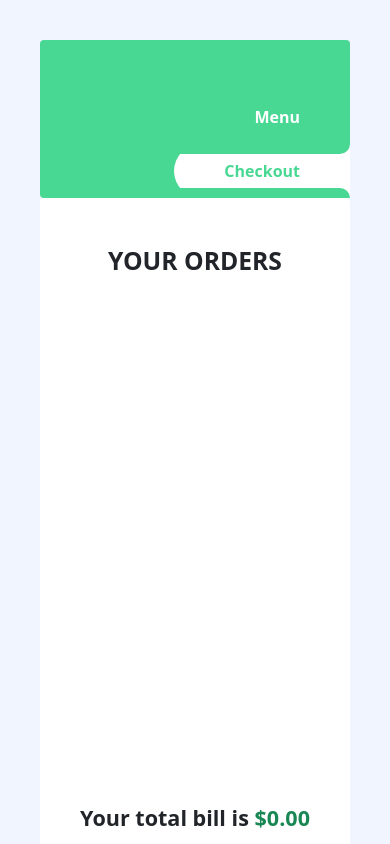
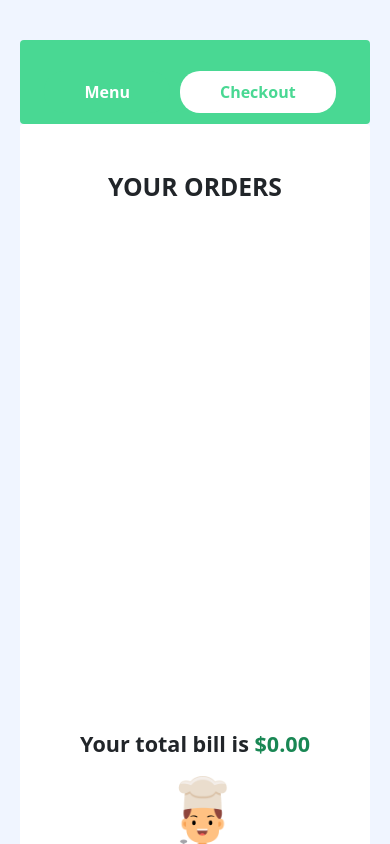
Before and after one commit to ReshadSadik/food_ordering_app, a React (Create React App) app: page /checkout in a window 390 px wide. Shown: the top 844 px of the page. Built offline with nearby package versions, Linux system fonts and the light colour scheme.

Commit message:
responsive checkout page

```diff
--- a/src/App.css
+++ b/src/App.css
@@ -46,3 +46,8 @@ body {
     padding: 40px;
   }
 }
+@media screen and (max-width: 500px) {
+  .App {
+    padding: 40px 20px;
+  }
+}
--- a/src/components/Checkout/Checkout.js
+++ b/src/components/Checkout/Checkout.js
@@ -13,8 +13,8 @@ const Checkout = () => {
     <div style={{}}>
       <div>
         <h2 className="fw-bold text-uppercase my-5">Your Orders</h2>
-        <Container className="">
-          <Row className=" justify-content-center d-flex align-items-center ">
+
+        <Row className=" justify-content-center d-flex align-items-center  ">
           <Col sm={7} className="bg-white ">
             <div className={styles.checkoutOrders}>
               {orders.map((order) => (
@@ -29,11 +29,11 @@ const Checkout = () => {
 
           <Col sm={5} className="bg-white rounded">
             <div>
-                <img src={chefImg} alt="" />
+              <img className={styles.checkoutImg} src={chefImg} alt="" />
             </div>
           </Col>
         </Row>
-        </Container>
+
         <hr />
 
         <h5>please proceed to payment page</h5>
--- a/src/components/Checkout/Checkout.module.css
+++ b/src/components/Checkout/Checkout.module.css
@@ -12,4 +12,22 @@
   overflow-y: auto;
   height: 450px;
   margin: 14px 0;
+  margin-left: 80px;
 }
+.checkoutImg {
+  width: 70%;
+  margin-left: 60px;
+}
+
+@media screen and (max-width: 500px) {
+  .proceedBtn {
+    width: 50%;
+  }
+  .checkoutOrders {
+    margin-left: 0px;
+  }
+  .checkoutImg {
+    width: 70%;
+    margin-left: 0px;
+  }
+}
--- a/src/components/Home/Home/Home.js
+++ b/src/components/Home/Home/Home.js
@@ -10,13 +10,14 @@ const Home = () => {
       <Container fluid>
         <Row className="">
           <Col
-            sm={2}
+            lg={2}
+            sm={12}
             className=" rounded  p-0"
             style={{ backgroundColor: '#49d893' }}
           >
             <Sidenav></Sidenav>
           </Col>
-          <Col sm={10} className="bg-white rounded">
+          <Col lg={10} sm={12} className="bg-white rounded">
             <Outlet></Outlet>
           </Col>
         </Row>
--- a/src/components/Home/Orders/Orders.module.css
+++ b/src/components/Home/Orders/Orders.module.css
@@ -2,6 +2,7 @@
   border: 2px dotted #49d893;
   border-radius: 10px;
   margin-bottom: 40px;
+  width: 100%;
 }
 .dragdrop h4 {
   margin: 0;
@@ -48,3 +49,35 @@
     height: 658px;
   }
 }
+@media screen and (max-width: 1200px) {
+  .orderList {
+    margin: 0 60px;
+  }
+  .orders {
+    padding: 0 40px;
+  }
+}
+
+@media screen and (max-width: 700px) {
+  .orderList {
+    margin: 0px;
+  }
+  .orders {
+    padding: 0 40px;
+  }
+}
+
+@media screen and (max-width: 500px) {
+  .dragdrop {
+    border: 2px dotted #49d893;
+    border-radius: 10px;
+    margin-bottom: 30px;
+  }
+  .dragdrop h4 {
+    padding: 4px 0;
+    font-size: 16px;
+  }
+  .orders {
+    padding: 0px;
+  }
+}
--- a/src/components/Home/Sidenav/Sidenav.module.css
+++ b/src/components/Home/Sidenav/Sidenav.module.css
@@ -36,6 +36,73 @@
 }
 @media screen and (max-width: 1600px) {
   .btn {
-    padding: 15px 50px;
+    padding: 15px 40px;
+    margin-bottom: 10px;
   }
 }
+@media screen and (max-width: 1400px) {
+  .btn {
+    padding: 15px 40px;
+    margin-bottom: 10px;
+  }
+  .btn::before {
+    content: '';
+    width: 100%;
+    height: 10px;
+    background-color: #49d893;
+    position: absolute;
+    border-radius: 0 0px 20px 0px;
+    top: 0;
+    right: 0;
+  }
+  .btn::after {
+    content: '';
+    width: 100%;
+    height: 10px;
+    background-color: #49d893;
+    position: absolute;
+    border-radius: 0 20px 0px 0;
+    bottom: 0;
+    right: 0;
+  }
+}
+
+@media screen and (max-width: 1000px) {
+  .sidenav {
+    margin-top: 20px;
+    padding: 20px 0;
+  }
+  .btn {
+    float: none;
+    padding: 0 40px;
+    border-radius: 20px;
+  }
+  .btn::before {
+    content: '';
+    width: 0;
+    height: 0px;
+    background-color: #49d893;
+    position: absolute;
+    /* border-radius: 0 0px 20px 0px; */
+    top: 0;
+    right: 0;
+  }
+  .btn::after {
+    content: '';
+    width: 0;
+    height: 0px;
+    background-color: #49d893;
+    position: absolute;
+    /* border-radius: 0 20px 0px 0; */
+    bottom: 0;
+    right: 0;
+  }
+}
+
+@media screen and (max-width: 500px) {
+  .btn {
+    border-radius: 20px;
+    padding: 10px 40px;
+    margin-right: 10px;
+  }
+}
```
Lines whose indentation alone changed are shown as unchanged.
